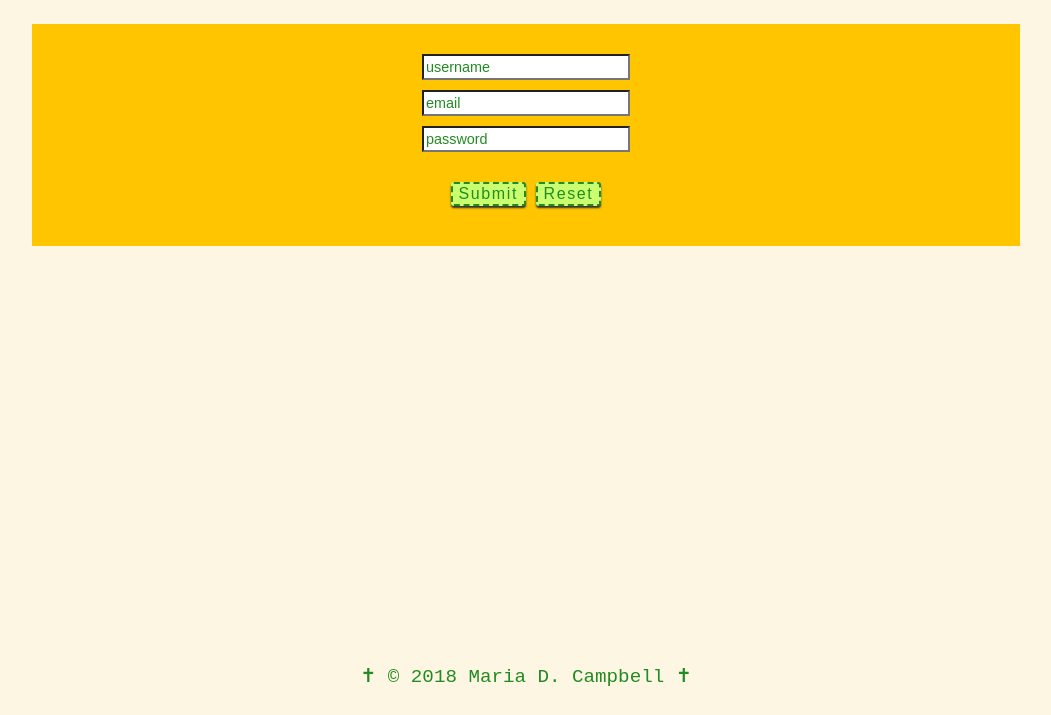
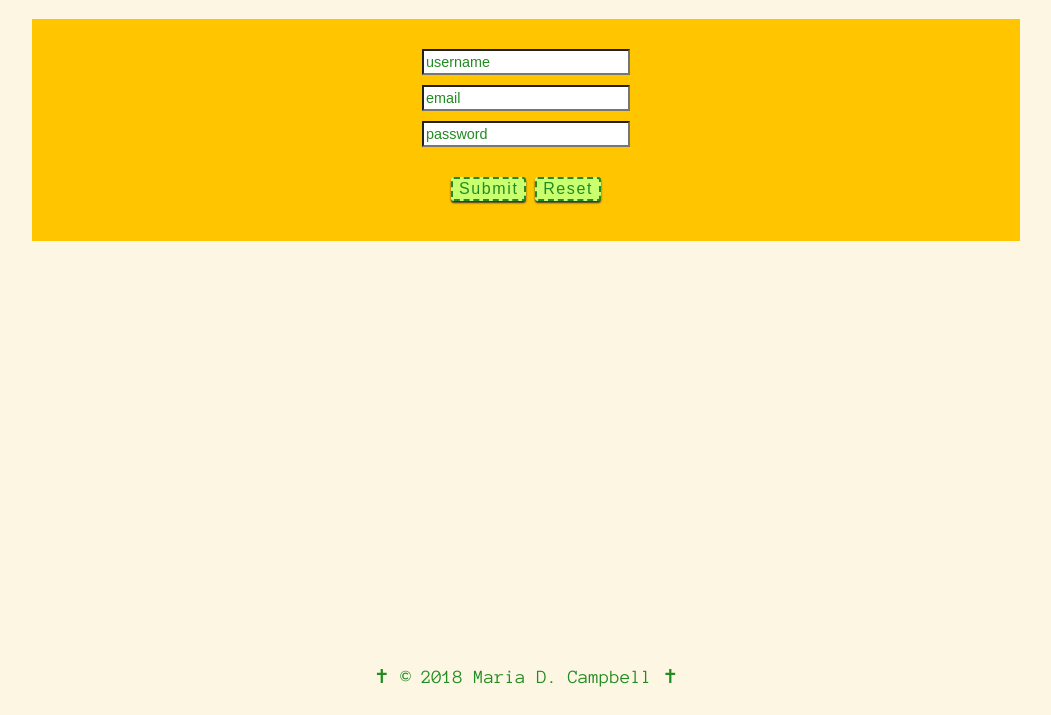
Before and after one commit to interglobalmedia/built-in-html5-form-validation, a website: page index.html in a window 1280 px wide. Shown: the part 101-816 px from the top of the page, without its empty margins (114-1165 px from the left). Drawn offline with Linux system fonts and the light colour scheme.

Commit message:
Add more meta tags google fonts

```diff
--- a/index.html
+++ b/index.html
@@ -3,8 +3,11 @@
 
 <head>
     <meta charset="UTF-8">
+    <meta http-equiv="X-UA-Compatible" content="IE=edge">
+    <title>Built-in HTML5 Form Validation</title>
+    <meta name="description" content="">
     <meta name="viewport" content="width=device-width, initial-scale=1.0">
-    <title>Built-in HTML5 Form Validation</title>
+    <link href="https://fonts.googleapis.com/css?family=Anonymous+Pro" rel="stylesheet">
     <link rel="stylesheet" href="styles/css/main.css">
 </head>
 
```
